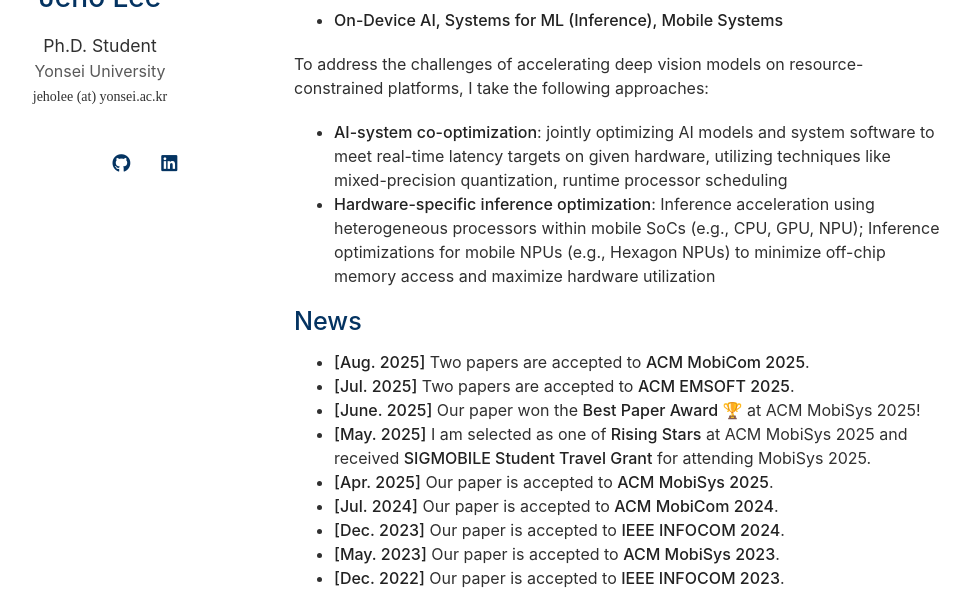
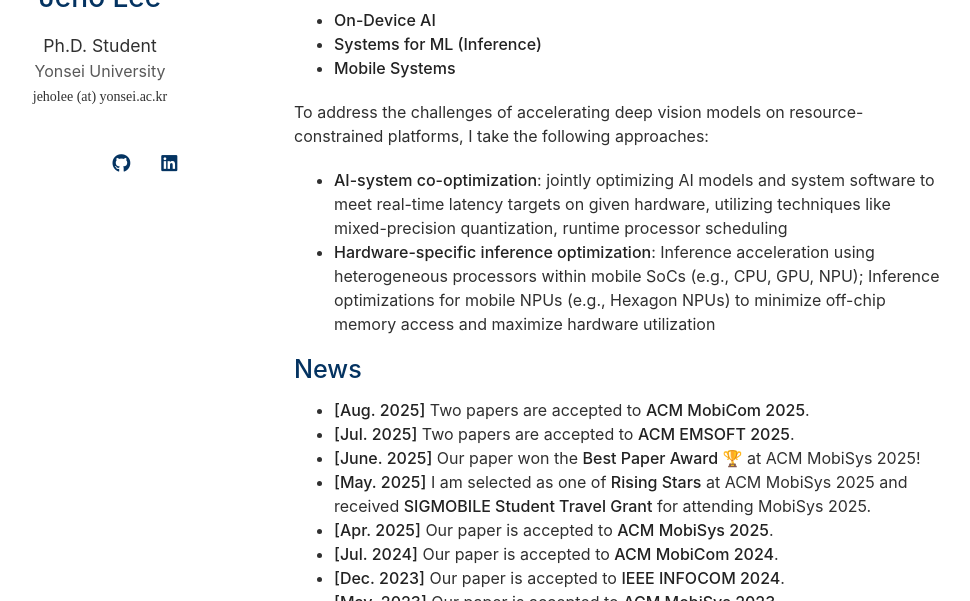
Before and after one commit to jeho-lee/jeho-lee.github.io, a Jekyll site: the page built from index.md, in a window 1280 px wide and 900 px high, cut to the strip 299-900 px from the top of the window. Shown: the whole strip, without its empty margins (176-1146 px from the left). Built offline with Jekyll 4.4.1, drawn with Linux system fonts in a browser that asks for light colours; nearby versions of some CDN libraries; a style sheet for code colours, icons or effects is not loaded; our own code applies the rules of GitHub Pages for plain Markdown files.

```diff
--- a/index.md
+++ b/index.md
@@ -6,7 +6,9 @@ layout: homepage
 
 I am a Ph.D. student at Yonsei University, working under the supervision of <u><strong><a href="https://mobed.yonsei.ac.kr/">Prof. Hojung Cha</a></strong></u>. My research focuses on building real-time, on-device vision AI systems for mobile and edge platforms, enabling next-generation spatial computing applications such as AR/XR and autonomous systems. My core research interests include:
 
-- **On-Device AI, Systems for ML (Inference), Mobile Systems**
+- **On-Device AI**
+- **Systems for ML (Inference)**
+- **Mobile Systems**
 
 To address the challenges of accelerating deep vision models on resource-constrained platforms, I take the following approaches:
 
```
